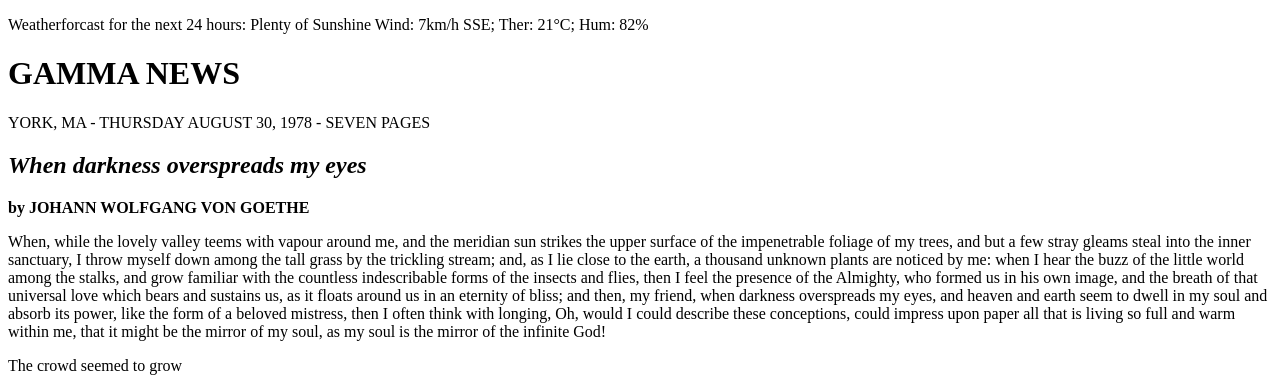
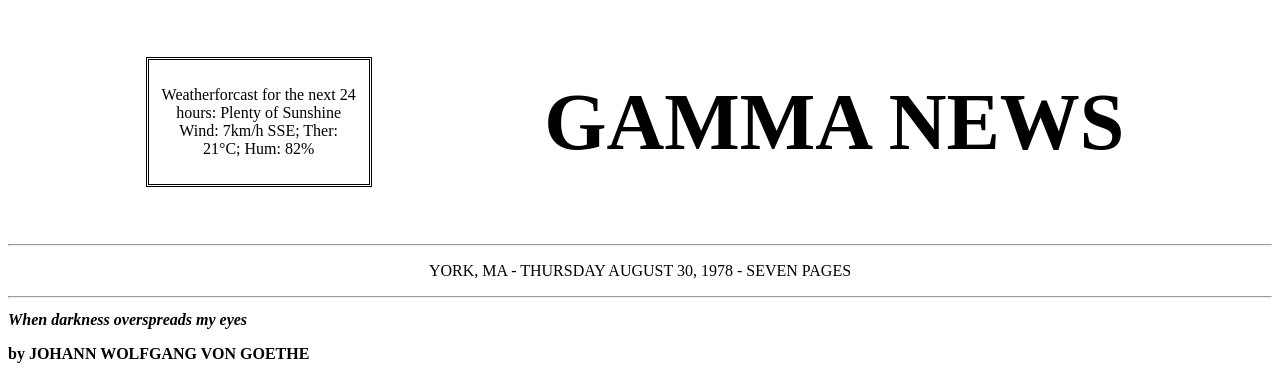
Before and after one commit to MattCS5/gamma_News, a plain HTML site: page index.html in a window 1280 px wide. Shown: the top 379 px of the page. Drawn offline with Linux system fonts and the light colour scheme.

Commit message:
Avanzando en css

```diff
--- a/index.html
+++ b/index.html
@@ -4,26 +4,22 @@
     <meta charset="UTF-8">
     <meta name="viewport" content="width=device-width, initial-scale=1.0">
     <title>Document</title>
-    <link rel="stylesheet" type="text/css" href="style.css">
+    <link rel="stylesheet" href="style.css">
 </head>
 <body>
 <div>
     <header class="header">
-    <time>
-    <div>
         <div class="izquierda">
         <p><addres>Weatherforcast for the next 24 hours: Plenty of Sunshine
-        Wind: 7km/h SSE; Ther: 21°C; Hum: 82%</addres></p>
-    </div>
-    </time>
-    <div class="centro">
-        <h1>GAMMA NEWS</h1>
-    </div>
-    </div>
+        Wind: 7km/h SSE; Ther: 21°C; Hum: 82%</addres></p></div>
+        <div class="centro"><h1>GAMMA NEWS</h1></div>
     </header>
+
     <nav>
         <div>
-        <p>YORK, MA - THURSDAY AUGUST 30, 1978 - SEVEN PAGES</p>
+            <hr>
+        <p class="centernav">YORK, MA - THURSDAY AUGUST 30, 1978 - SEVEN PAGES</p>
+        <hr>
         </div>
     </nav>
     <article>
--- /dev/null
+++ b/style.css
@@ -0,0 +1,45 @@
+h1 {
+    font-size: 80px;
+    text-align: center;
+}
+
+h2{
+    font-size: medium;
+}
+p{
+    font-style: 30px;
+    font-family:'Times New Roman', serif;
+}
+
+.header {
+    display: flex;
+    justify-content:space-evenly;
+    align-items: center;
+    padding: 5px;
+    gap: 30px;
+}
+
+.izquierda{
+    border-style: double;
+    padding: 10px;
+    width: 200px;
+
+}
+.centro {
+    width:max-content ;
+    padding: 10px;
+    display: flex;
+    justify-content: center;
+    align-items: center;
+
+
+
+}
+
+.izquierda p{
+    text-align: center;
+}
+
+.centernav{
+    text-align: center;
+}
```
